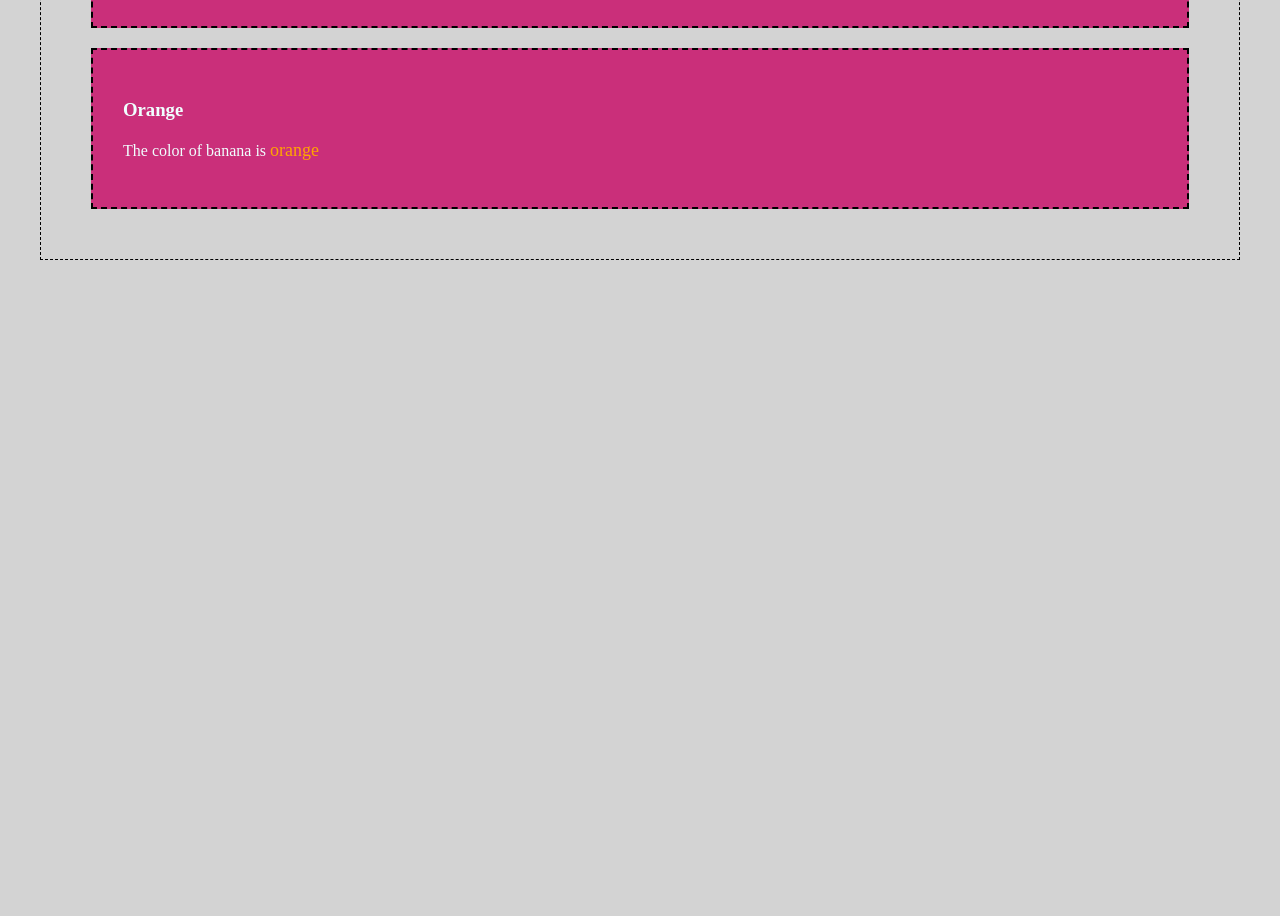
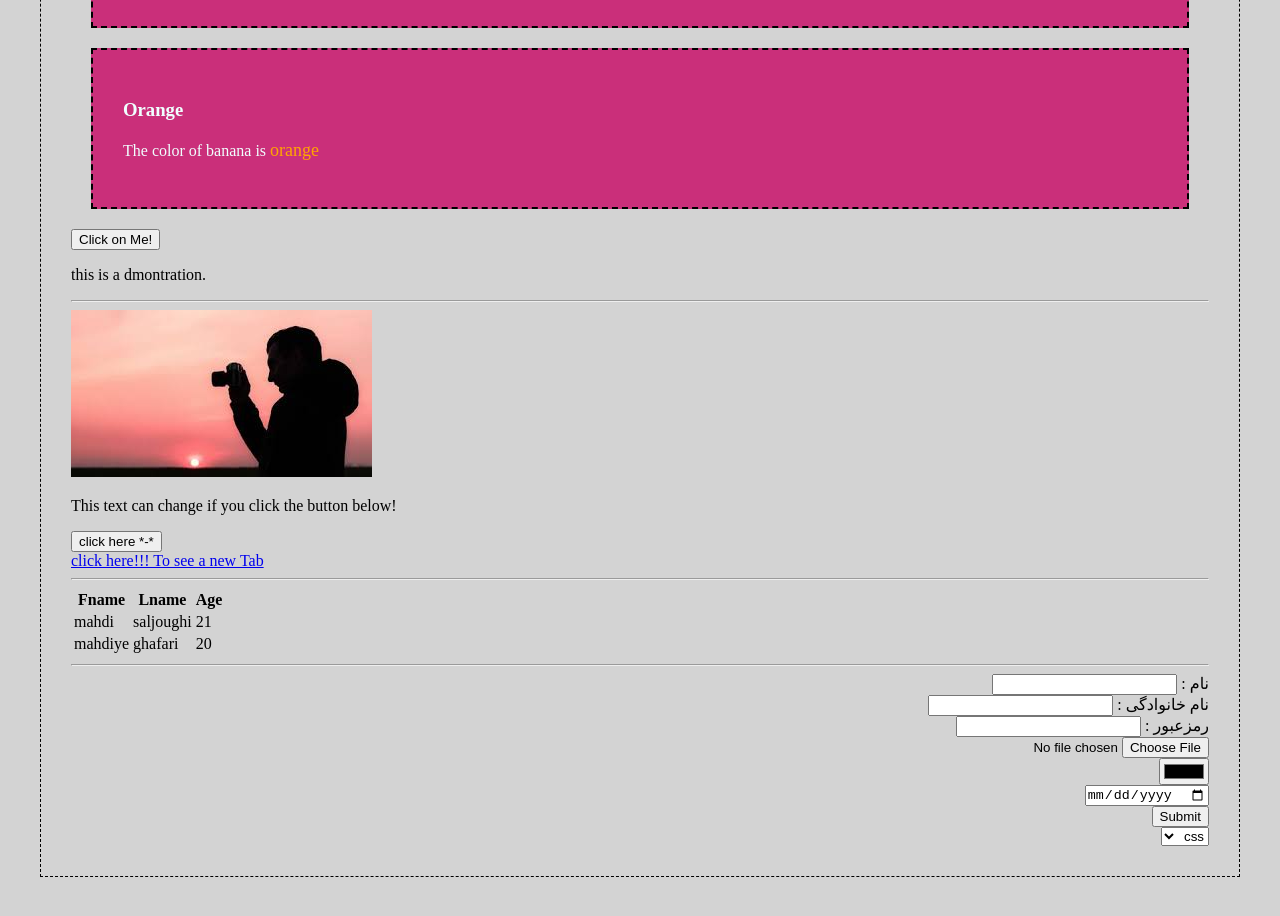
Before and after one commit to mhdye-ghf/First-Practice, a plain HTML site: page index.html in a window 1280 px wide. Shown: the part 1802-2718 px from the top of the page. Before the commit the page ends 2102 px from the top, so only its background shows below. Drawn offline with Linux system fonts and the light colour scheme.

Commit message:
update list & forms

```diff
--- a/index.html
+++ b/index.html
@@ -51,7 +51,9 @@
               Laboriosam magni qui voluptas minima? Libero perspiciatis quia provident ariatur.</pre
     >
 
-    <a href="https://darsman.com/" title="This is a link">لینک آموزش درسمن</a>
+    <a href="https://darsman.com/" title="This is a link" target="_blank">
+      (hold mouse)لینک آموزش درسمن</a
+    >
     <hr />
     <img
       src="https://logopond.com/logos/89290afb3f121c629883cf7e0038a6c2.png"
@@ -71,7 +73,7 @@
       nesciunt quisquam veritatis hic
     </p>
     <pre style="text-align: center; font-size: 50px; font-family: fantasy">
-. Eius laborum adritatis minus ab voluptates corrupti.</pre
+    . Eius laborum adritatis minus ab voluptates corrupti.</pre
     >
 
     <a href="https://www.w3schools.com/html/html_attributes.asp"
@@ -156,5 +158,72 @@
       </p>
     </div>
 
+    <button type="button" onclick="myFunction()">Click on Me!</button>
+    <p id="demo">this is a dmontration.</p>
+    <script>
+      function myFunction() {
+        document.getElementById("demo").innerHTML = "Hello Word!";
+      }
+    </script>
+    <hr />
+
+    <img src="images-1.jpg" alt=" alt txt" ; />
+
+    <p id="color">This text can change if you click the button below!</p>
+    <script>
+      function thisFunc() {
+        document.getElementById("color").style.color = "yellow";
+        document.getElementById("color").style.backgroundColor = "green";
+        document.getElementById("color").style.fontSize = "25px";
+      }
+    </script>
+    <button type="button" onclick="thisFunc()">click here *-*</button>
+    &nbsp; &nbsp; <br />
+
+    <a href="product.html" target="_blank">click here!!! To see a new Tab</a>
+    <hr />
+    <table>
+      <thead>
+        <tr>
+          <th>Fname</th>
+          <th>Lname</th>
+          <th>Age</th>
+        </tr>
+      </thead>
+      <tbody>
+        <tr>
+          <td>mahdi</td>
+          <td>saljoughi</td>
+          <td>21</td>
+        </tr>
+        <tr>
+          <td>mahdiye</td>
+          <td>ghafari</td>
+          <td>20</td>
+        </tr>
+      </tbody>
+    </table>
+    <hr />
+    <form dir="rtl">
+      <label for="fname">نام : </label>
+      <input id="fname" type="text" /><br />
+
+      <label for="lname">نام خانوادگی : </label>
+      <input id="lname" type="text" /><br />
+
+      <label for="pass">رمزعبور : </label>
+      <input id="pass" type="password" /><br />
+
+      <input id="file" type="file" /><br />
+      <input type="color" /><br />
+      <input type="date" /><br />
+
+      <input type="submit" /><br />
+      <select name="" id="">
+        <option value="">html</option>
+        <option selected value="">css</option>
+        <option value="">js</option>
+      </select>
+    </form>
   </body>
 </html>
```
Also changed, not shown: product.html (added, +23 -0 lines).
